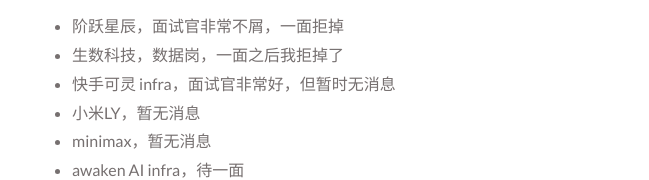
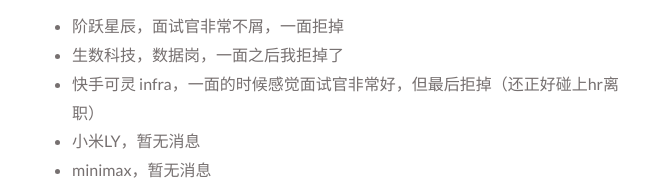
Before and after one commit to chasewonder/chasewonder.github.io, an Astro site: page /posts/job-search in a window 1280 px wide. Shown: the part 996-1176 px from the top of the page, without its empty margins (303-952 px from the left). Built offline with nearby package versions, Linux system fonts and the light colour scheme; Astro itself is replaced by a stand-in of ours.

Commit message:
Update Kling infra interview outcome

```diff
--- a/src/content/blog/job-search.md
+++ b/src/content/blog/job-search.md
@@ -2,6 +2,7 @@
 title: 实习找工寄录
 description: 练练抗挫折能力
 pubDate: 2026-10-08
+updatedDate: 2026-10-09
 tags:
   - 随笔
 draft: false
@@ -29,7 +30,7 @@
 
 - 阶跃星辰，面试官非常不屑，一面拒掉
 - 生数科技，数据岗，一面之后我拒掉了
-- 快手可灵 infra，面试官非常好，但暂时无消息
+- 快手可灵 infra，一面的时候感觉面试官非常好，但最后拒掉（还正好碰上hr离职）
 - 小米LY，暂无消息
 - minimax，暂无消息
 - awaken AI infra，待一面
```
